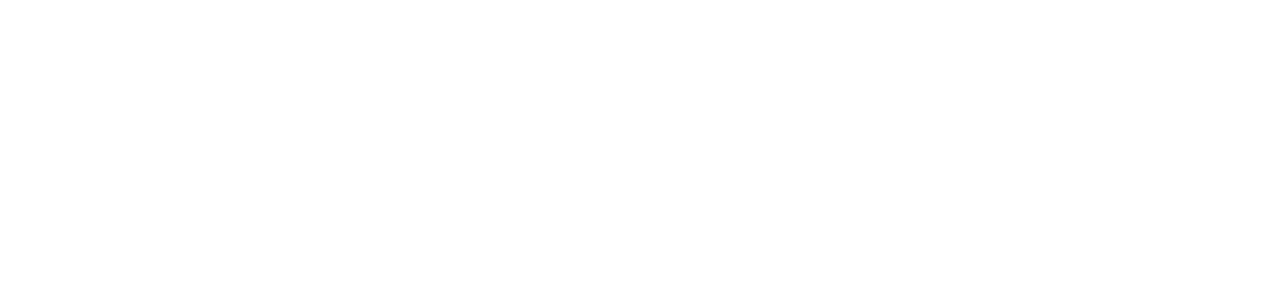
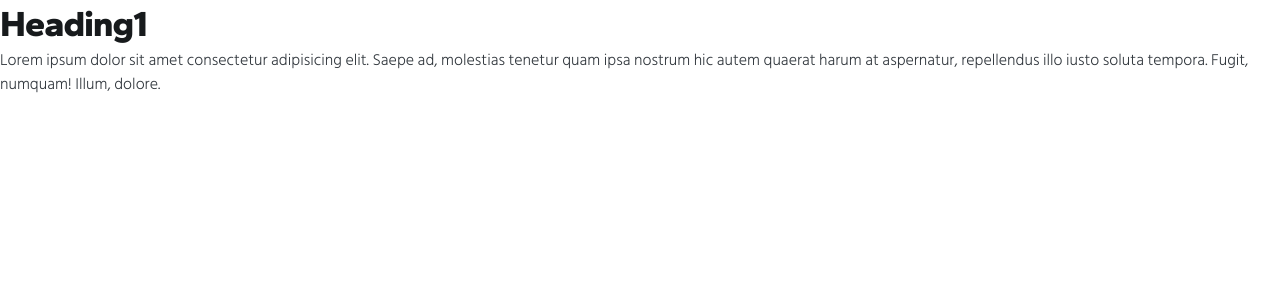
Before and after one commit to badalsaibo/read-ramayana, a Next.js app: page / in a window 1280 px wide. Shown: the top 300 px of the page. Built offline with nearby package versions, Linux system fonts and the light colour scheme.

Commit message:
feat: font configuration

```diff
--- a/package.json
+++ b/package.json
@@ -9,6 +9,9 @@
     "lint": "next lint"
   },
   "dependencies": {
+    "@emotion/react": "^11.10.6",
+    "@emotion/styled": "^11.10.6",
+    "@mui/joy": "^5.0.0-alpha.69",
     "@next/font": "^13.1.6",
     "@types/node": "18.13.0",
     "@types/react": "18.0.28",
--- /dev/null
+++ b/src/config/font.ts
@@ -0,0 +1,6 @@
+import { Hind_Siliguri, Gantari } from '@next/font/google';
+
+const display = Gantari({ subsets: ['latin'], weight: ['800'] });
+const body = Hind_Siliguri({ subsets: ['latin'], weight: ['300'] });
+
+export { body, display };
--- /dev/null
+++ b/src/config/theme.ts
@@ -0,0 +1,11 @@
+import type { CssVarsThemeOptions } from '@mui/joy/styles';
+import { body, display } from './font';
+
+const themeConfig: CssVarsThemeOptions = {
+  fontFamily: {
+    body: `${body.style.fontFamily}, var(--joy-fontFamily-fallback)`,
+    display: `${display.style.fontFamily}, var(--joy-fontFamily-fallback)`,
+  },
+};
+
+export default themeConfig;
--- a/src/pages/_app.tsx
+++ b/src/pages/_app.tsx
@@ -1,5 +1,14 @@
 import type { AppProps } from 'next/app';
 
+import { CssVarsProvider, extendTheme } from '@mui/joy/styles';
+import themeConfig from 'config/theme';
+import { CssBaseline } from '@mui/joy';
+
 export default function App({ Component, pageProps }: AppProps) {
-  return <Component {...pageProps} />;
+  return (
+    <CssVarsProvider theme={extendTheme(themeConfig)}>
+      <CssBaseline />
+      <Component {...pageProps} />
+    </CssVarsProvider>
+  );
 }
--- a/src/pages/index.tsx
+++ b/src/pages/index.tsx
@@ -1,3 +1,4 @@
+import { Typography } from '@mui/joy';
 import Head from 'next/head';
 
 export default function Home() {
@@ -15,6 +16,11 @@ export default function Home() {
         <meta http-equiv="Content-Type" content="text/html; charset=utf-8" />
         <meta name="language" content="English" />
       </Head>
+      <Typography level="h1">Heading1</Typography>
+      <Typography level="body1">
+        Lorem ipsum dolor sit amet consectetur adipisicing elit. Saepe ad, molestias tenetur quam ipsa nostrum hic autem
+        quaerat harum at aspernatur, repellendus illo iusto soluta tempora. Fugit, numquam! Illum, dolore.
+      </Typography>
     </>
   );
 }
--- a/tsconfig.json
+++ b/tsconfig.json
@@ -16,7 +16,7 @@
     "incremental": true,
     "baseUrl": ".",
     "paths": {
-      "@*": ["./src/*"]
+      "*": ["./src/*"]
     }
   },
   "include": ["next-env.d.ts", "**/*.ts", "**/*.tsx"],
```
Also changed, not shown: 1 other file (tests, documents, lock files or other folders).
